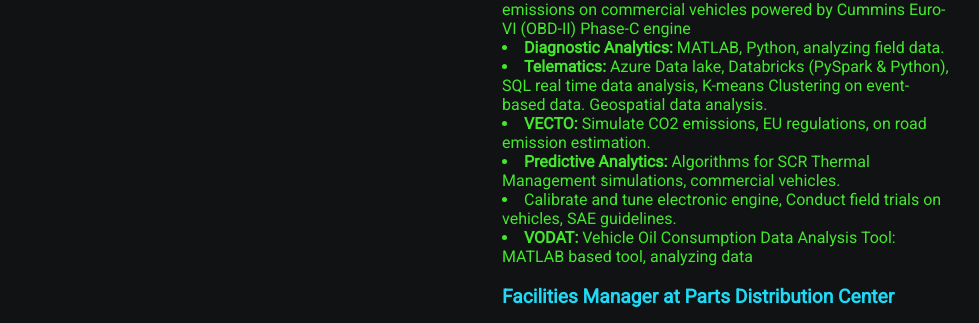
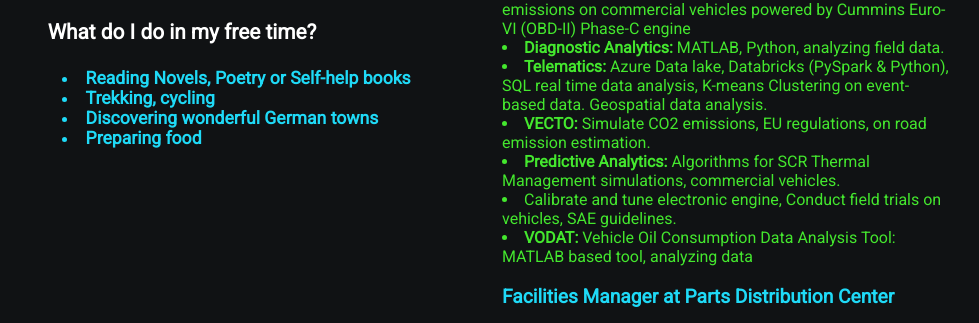
Before and after one commit to ARSH-ILAHI/arshad-resume, a plain HTML site: page index.html in a window 1280 px wide. Shown: the part 846-1169 px from the top of the page, without its empty margins (138-1117 px from the left). Drawn offline with Linux system fonts and the light colour scheme.

Commit message:
hobby added

```diff
--- a/index.html
+++ b/index.html
@@ -18,6 +18,14 @@
             <p>Hamburg, Germany</p>
             <a href="https://www.linkedin.com/in/arshad-shaikh-914a94a2/"><i class="fab fa-linkedin"></i></a>
             <a href="https://github.com/ArshadAppanion"><i class="fab fa-github"></i></a>
+            <br><br>
+            <h3>What do I do in my free time?</h4>
+            <h4>
+                <li>Reading Novels, Poetry or Self-help books</li>
+                <li>Trekking, cycling</li>
+                <li>Discovering wonderful German towns</li>
+                <li>Preparing food</li>
+            </h4>
         </div>
         <div class="section-2">
             <h2>About</h2>
--- a/style.css
+++ b/style.css
@@ -52,6 +52,19 @@
 .section-1 h2{
     font-size: 1.7rem;
     margin-bottom: 10px;
+}
+
+.section-1 h3{
+    color: #fff;
+    font-size: 1.3rem;
+    margin-bottom: 10px;
+}
+
+.section-1 h4{
+    color: #1fdaf7;
+    font-size: 1.1rem;
+    margin-left: 200px;
+    text-align: left;
 }
 
 .section-1 a{
```
